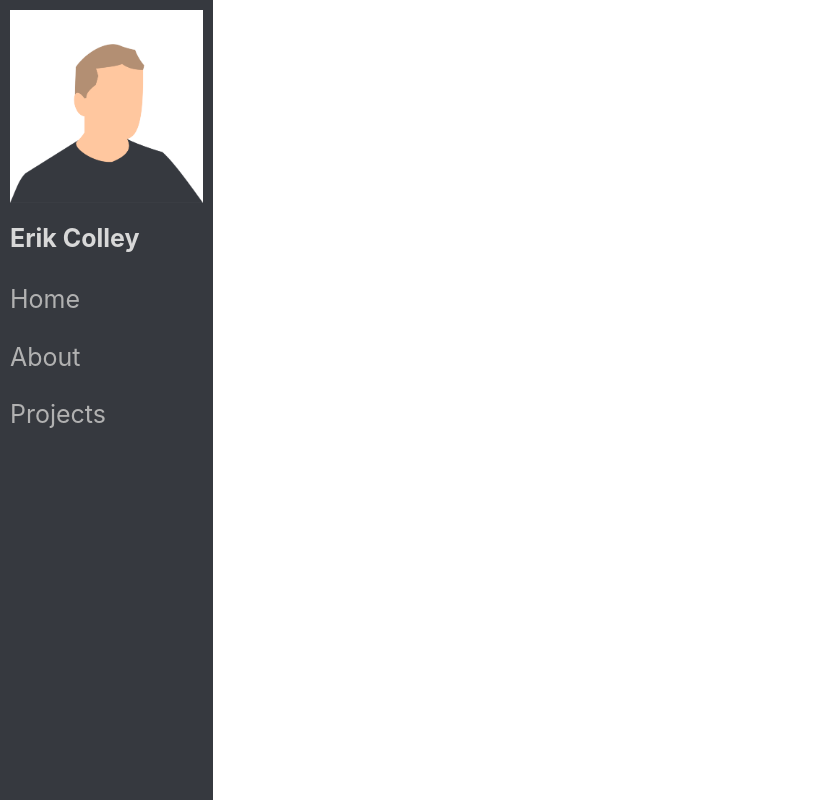
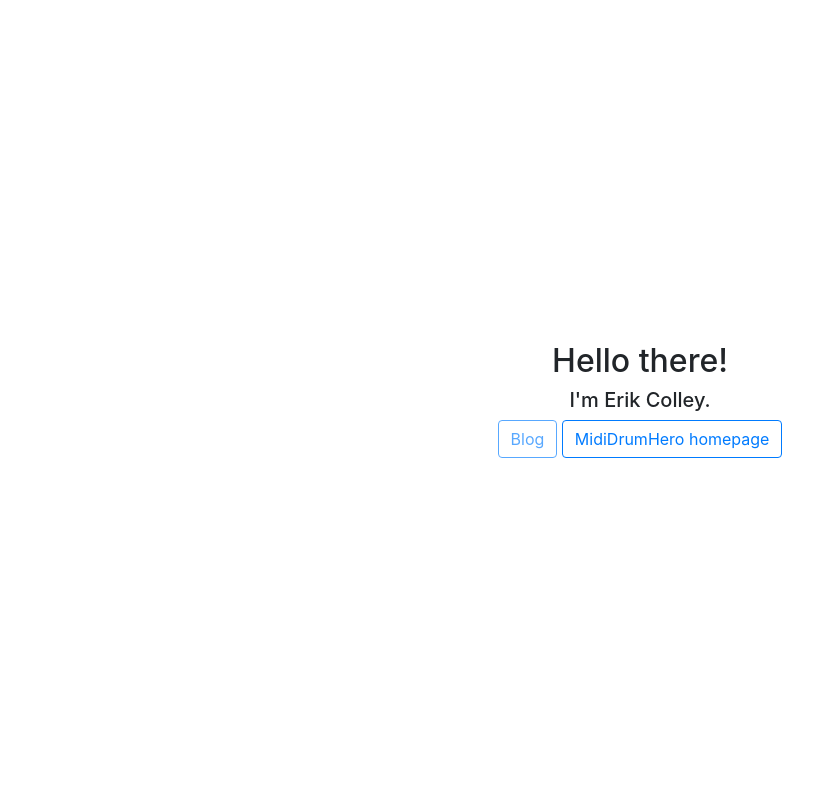
Before and after one commit to ejj28/ejj28.github.io, a plain HTML site: page index.html in a window 1280 px wide. Shown: the whole page, without its empty margins (0-835 px from the left). Drawn offline with Linux system fonts and the light colour scheme.

Commit message:
New simpler website

```diff
--- a/index.html
+++ b/index.html
@@ -18,22 +18,17 @@
 <body>
 
 	<!-- Main Body -->
-    <div id=main-container>
+	<div id="main-container" class="d-flex align-items-center justify-content-center">
 
-        <div class="row h-100 no-gutters">
-            <div class="col-sm-2 col-md-2 col-lg-2" id="navcol">
-                <div class="sidenav">
-                    <img src="images/pfp.png"></img>
-                    <h1>Erik Colley</h1>
-                    <a href="#">Home</a>
-                    <a href="#">About</a>
-                    <a href="#">Projects</a>
+		<div id="centerBox" class="text-center">
+			<h2>Hello there!</h2>
+			<h5>I'm Erik Colley.</h5>
+			<div id="buttonBox">
+				<a href="#" class="btn btn-outline-primary disabled" role="button" aria-disabled="true">Blog</a>
+				<a href="https://erikcolley.ca/mididrumhero" class="btn btn-outline-primary" role="button">MidiDrumHero homepage</a>
 			</div>
 		</div>
-            <div class="col-sm-10 col-md-10 col-lg-10" id="main">
 
-            </div>
-        </div>
 
 	</div>
 
--- a/style.css
+++ b/style.css
@@ -2,33 +2,6 @@
 body {
     height: 100%;
 }
-
- /* The sidebar menu */
- .sidenav {
-    background-color: #36393F;
-    height: 100%;
-  }
-
   #main-container {
     height: 100%;
   }
-  .sidenav a {
-    display: block;
-    padding: 10px 0px 10px 10px;
-    text-decoration: none;
-  font-size: 25px;
-  color: #b1b1b1;
-  }
-  .sidenav a:hover {
-    background-color: #6d6d6d;
-  }
-.sidenav img {
-  width: 100%;
-  padding: 10px;
-}
-.sidenav h1 {
-  font-size: 25px;
-  color: #d8d8d8;
-  font-weight: bold;
-  padding: 10px 0px 10px 10px;
-}
```
Also changed, not shown: images/pfp.svg (added). Lines whose indentation alone changed are shown as unchanged.
